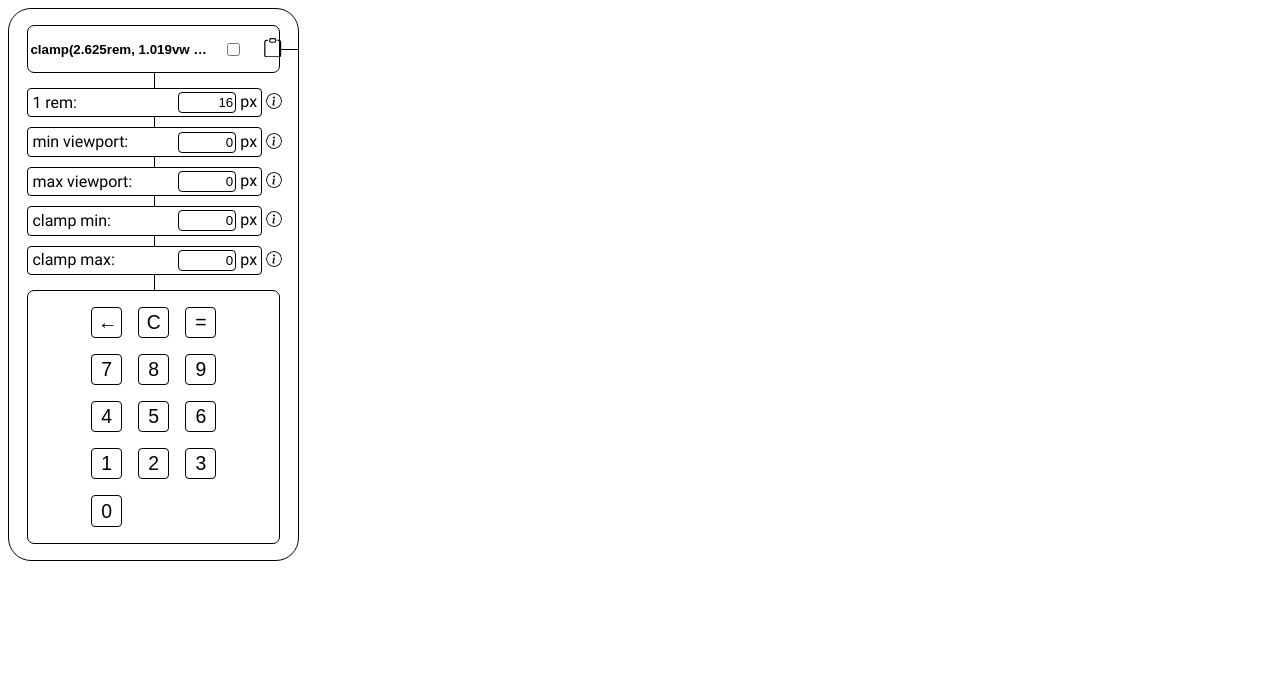
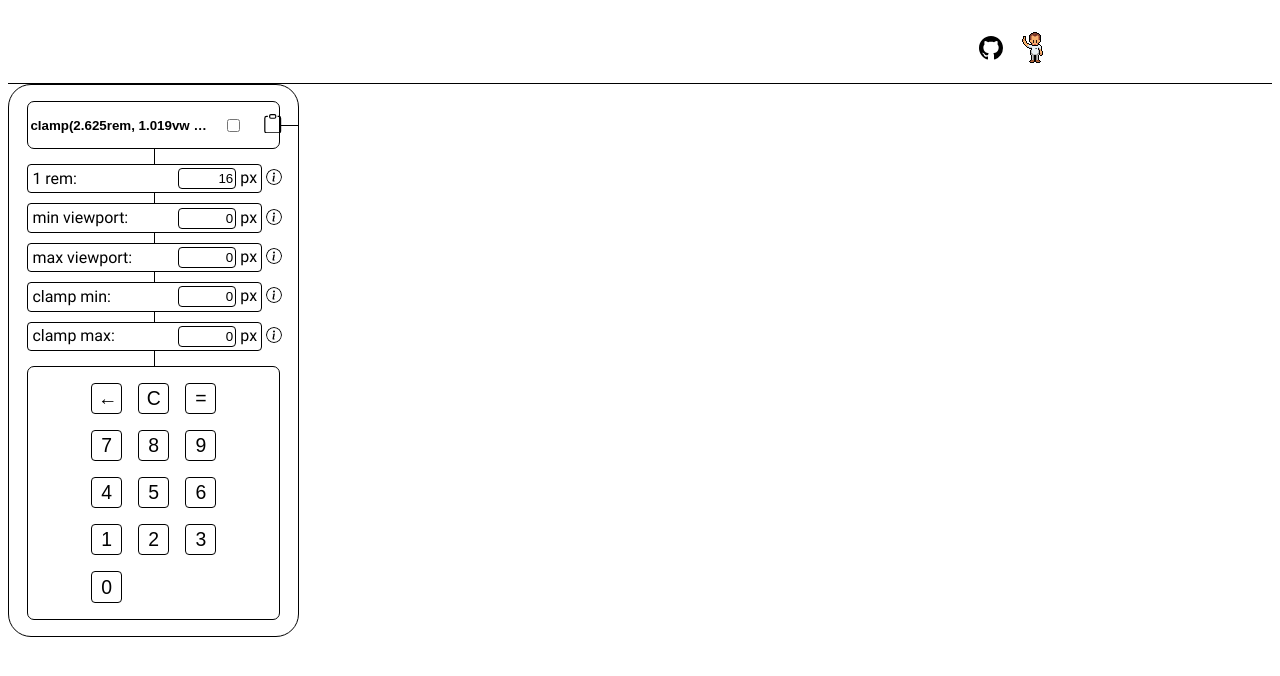
Before and after one commit to 10high/Fluid-Typography-Calculator, a React (Vite) app: page / in a window 1280 px wide. Shown: the top 676 px of the page. Built offline with nearby package versions, Linux system fonts and the light colour scheme.

Commit message:
feature: add navbar component

```diff
--- a/src/App.jsx
+++ b/src/App.jsx
@@ -7,6 +7,7 @@
 import CopyToClipbpard from "./components/CopyToClipboard/CopyToClipboard";
 import AnnotateResult from "./components/AnnotateResult/AnnotateResult";
 import VerticalConnectingLine from "./layout/VerticalConnectingLine/VerticalConnectingLine";
+import NavBar from "./components/NavBar/NavBar";
 
 const keypadButtons = [
   { value: "7", key: self.crypto.randomUUID() },
@@ -97,6 +98,8 @@
   const [annotate, setAnnotate] = useState(false);
 
   return (
+    <>
+      <NavBar />
       <div className={Styles.calculator}>
         <div></div>
 
@@ -177,6 +180,7 @@
         </div>
         <div></div>
       </div>
+    </>
   );
 }
 
--- /dev/null
+++ b/src/components/NavBar/NavBar.jsx
@@ -0,0 +1,46 @@
+import Styles from "./styles.module.css";
+
+export default function NavBar() {
+  return (
+    <nav className={Styles.navbar}>
+      <ul className={Styles.navbar__list}>
+        <li>
+          <a
+            target="_blank"
+            rel="noreferrer"
+            href="https://github.com/10high"
+            title="Visit me on GitHub"
+          >
+            <svg
+              xmlns="http://www.w3.org/2000/svg"
+              width="24"
+              height="24"
+              fill="black"
+              viewBox="0 0 16 16"
+            >
+              <path d="M8 0C3.58 0 0 3.58 0 8c0 3.54 2.29 6.53 5.47 7.59.4.07.55-.17.55-.38 0-.19-.01-.82-.01-1.49-2.01.37-2.53-.49-2.69-.94-.09-.23-.48-.94-.82-1.13-.28-.15-.68-.52-.01-.53.63-.01 1.08.58 1.23.82.72 1.21 1.87.87 2.33.66.07-.52.28-.87.51-1.07-1.78-.2-3.64-.89-3.64-3.95 0-.87.31-1.59.82-2.15-.08-.2-.36-1.02.08-2.12 0 0 .67-.21 2.2.82.64-.18 1.32-.27 2-.27.68 0 1.36.09 2 .27 1.53-1.04 2.2-.82 2.2-.82.44 1.1.16 1.92.08 2.12.51.56.82 1.27.82 2.15 0 3.07-1.87 3.75-3.65 3.95.29.25.54.73.54 1.48 0 1.07-.01 1.93-.01 2.2 0 .21.15.46.55.38A8.012 8.012 0 0 0 16 8c0-4.42-3.58-8-8-8z" />
+            </svg>
+          </a>
+        </li>
+        <li className={Styles.profilePic} tabIndex="-1">
+          <img
+            className={Styles.profilePic__img1}
+            src="../../src/assets/images/speech1.png"
+            alt=""
+            aria-hidden="true"
+            width="32"
+            height="32"
+          />
+          <img
+            className={Styles.profilePic__img2}
+            src="../../src/assets/images/speech2.png"
+            alt=""
+            aria-hidden="true"
+            width="32"
+            height="32"
+          />
+        </li>
+      </ul>
+    </nav>
+  );
+}
--- /dev/null
+++ b/src/components/NavBar/styles.module.css
@@ -0,0 +1,108 @@
+.navbar {
+  min-width: 360px;
+  display: flex;
+  justify-content: flex-end;
+  align-items: center;
+  border-bottom-style: solid;
+  border-bottom-color: black;
+  border-bottom-width: 1.5px;
+}
+
+ul {
+  list-style-type: none;
+}
+
+.navbar__list {
+  width: clamp(15.75rem, 4.074074074vw + 14.83333333rem, 18.5rem);
+  display: flex;
+  justify-content: flex-end;
+  align-items: center;
+  gap: 1rem;
+  margin-right: clamp(1.5rem, 21.38888888888889vw + -3.3125rem, 15.9375rem);
+  padding-top: 0.5rem;
+}
+
+.profilePic {
+  position: relative;
+}
+
+.profilePic__img1 {
+  position: relative;
+}
+
+.profilePic__img2 {
+  position: absolute;
+  top: 0;
+  left: 0;
+  opacity: 0;
+}
+
+.profilePic__img1 {
+  animation-name: wave1;
+  animation-duration: 2s;
+  animation-timing-function: step-start;
+  animation-iteration-count: infinite;
+}
+
+@-webkit-keyframes wave1 {
+  from {
+    opacity: 1;
+  }
+
+  50% {
+    opacity: 1;
+  }
+
+  to {
+    opacity: 0;
+  }
+}
+
+@keyframes wave1 {
+  from {
+    opacity: 1;
+  }
+
+  50% {
+    opacity: 1;
+  }
+
+  to {
+    opacity: 0;
+  }
+}
+
+.profilePic__img2 {
+  animation-name: wave2;
+  animation-duration: 2s;
+  animation-timing-function: step-start;
+  animation-iteration-count: infinite;
+}
+
+@-webkit-keyframes wave2 {
+  from {
+    opacity: 0;
+  }
+
+  50% {
+    opacity: 0;
+  }
+
+  to {
+    opacity: 1;
+  }
+}
+
+@keyframes wave2 {
+  from {
+    opacity: 0;
+  }
+
+  50% {
+    opacity: 0;
+  }
+
+  to {
+    opacity: 1;
+  }
+}
```
Lines whose indentation alone changed are shown as unchanged.
